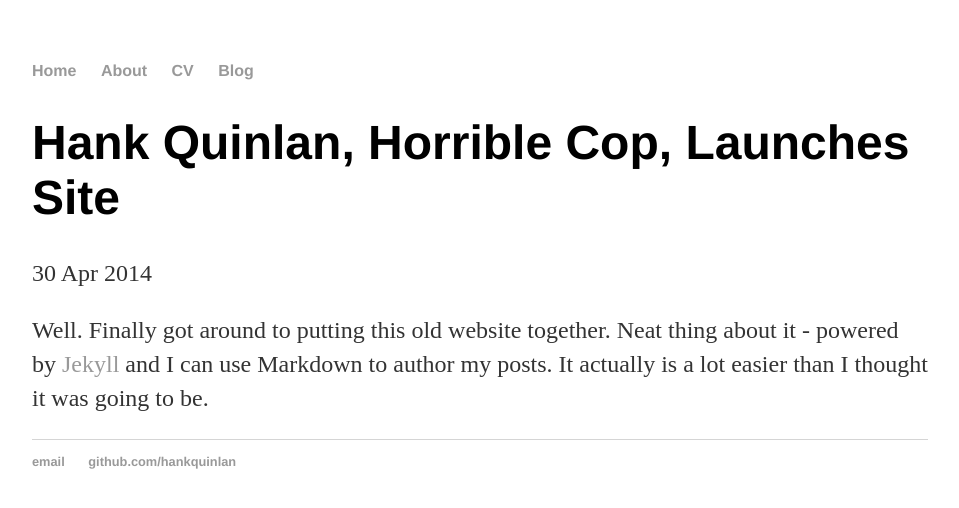
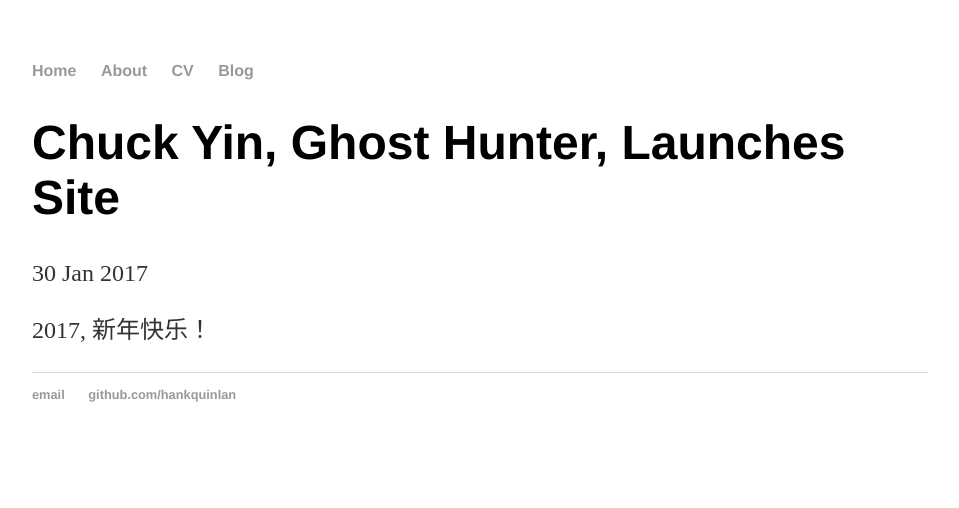
Before and after one commit to chuckyeyin/chuckyeyin.github.io, a Jekyll site: the page built from _posts/2014-04-30-hank-quinlan-site-launched.md, in a window 1280 px wide. Shown: the top 508 px of the page, without its empty margins (160-1119 px from the left). Built offline with Jekyll 4.4.1, drawn with Linux system fonts in a browser that asks for light colours.

Commit message:
change from template to ChuckYin

```diff
--- a/_layouts/default.html
+++ b/_layouts/default.html
@@ -25,8 +25,8 @@
 
   <footer>
    <ul>
-   <li><a href="mailto:hankquinlanhub@gmail.com">email</a></li>
-   <li><a href="https://github.com/hankquinlan">github.com/hankquinlan</a></li>
+   <li><a href="mailto:yinye0@gmail.com">email</a></li>
+   <li><a href="https://github.com/chuckyeyin">github.com/hankquinlan</a></li>
    </ul>
   </footer>
   </body>
--- a/_posts/2014-04-30-hank-quinlan-site-launched.md
+++ b/_posts/2014-04-30-hank-quinlan-site-launched.md
@@ -1,7 +1,7 @@
 ---
 layout: post
-title: "Hank Quinlan, Horrible Cop, Launches Site"
-date: 2014-04-30
+title: "Chuck Yin, Ghost Hunter, Launches Site"
+date: 2017-01-30
 ---
 
-Well. Finally got around to putting this old website together. Neat thing about it - powered by [Jekyll](http://jekyllrb.com) and I can use Markdown to author my posts. It actually is a lot easier than I thought it was going to be.
+2017, 新年快乐！
--- a/about/index.html
+++ b/about/index.html
@@ -1,6 +1,6 @@
 ---
 layout: default
-title: About Hank Quinlan
+title: About Chuck Yin
 ---
 
 		<div class="about">
--- a/index.html
+++ b/index.html
@@ -1,9 +1,9 @@
 ---
 layout: default
-title: Hank Quinlan, Horrible Cop
+title: Chuck Yin, Ghost Hunter
 ---
 
 		<div class="blurb">
 			<h1>Hi there, I'm Hank Quinlan!</h1>
-			<p>I'm best known as the horrible cop from <em>A Touch of Evil</em>. Don't trust me. <a href="/about">Read more about my life...</a></p>
+			<p> Ghost hunter, traveller, flying pisces, glue coder, hardware enthusiasm  <a href="/about">Read more about my life...</a></p>
 		</div>
```
Also changed, not shown: README.md, 1 other file.
